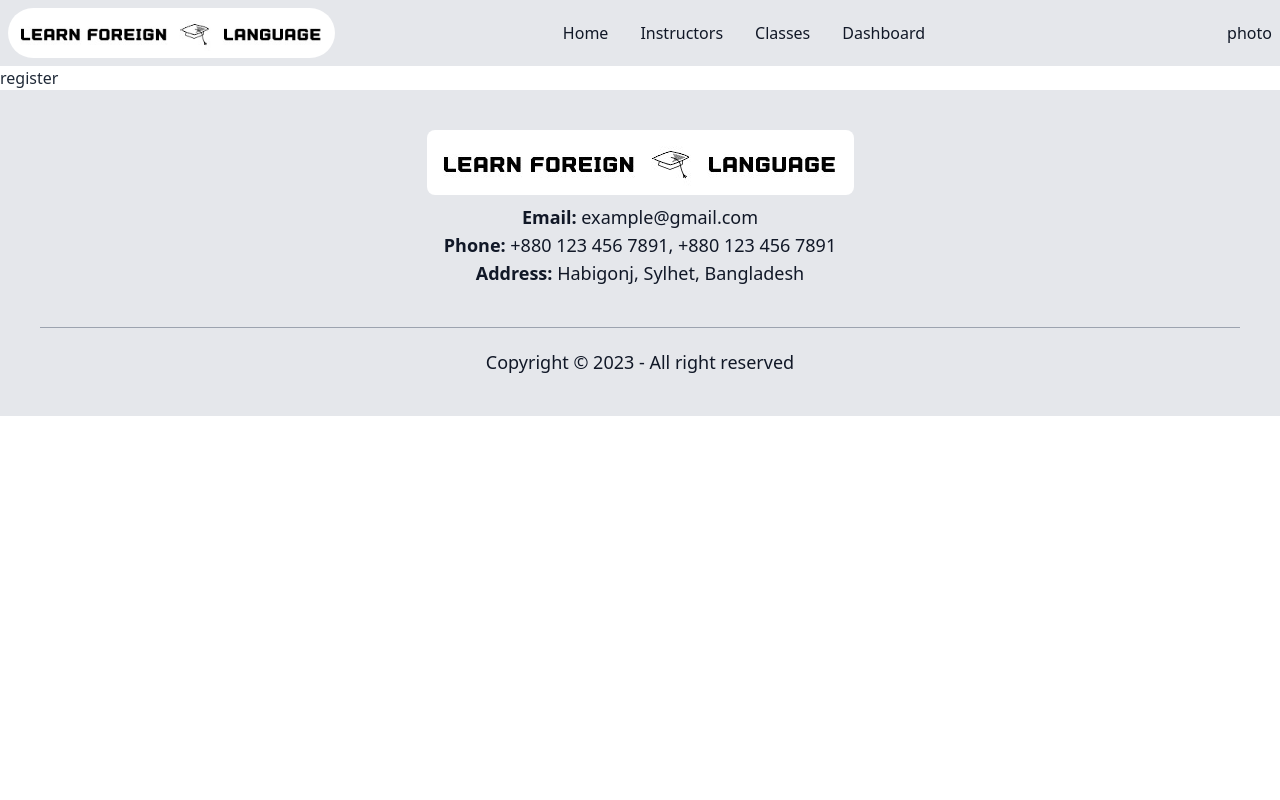
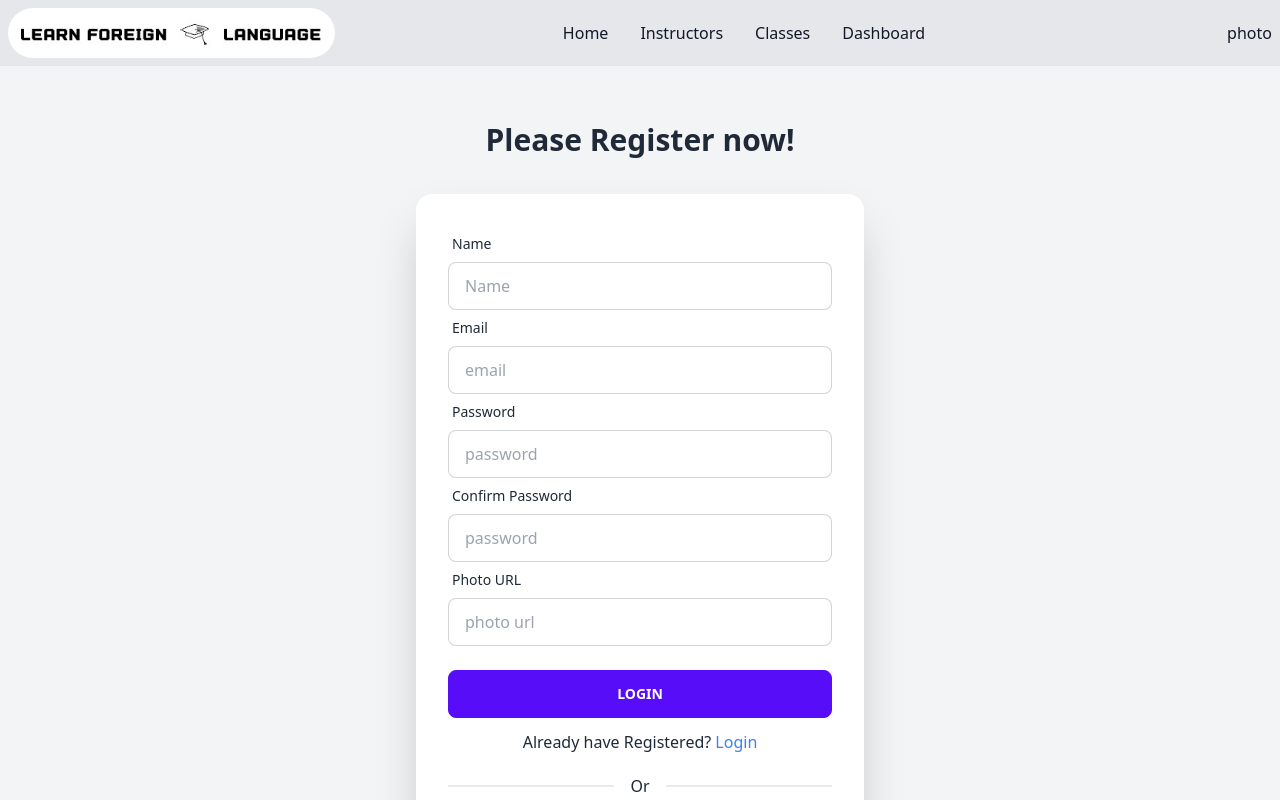
Before and after one commit to bzaman-tk/lms-client, a React (Vite) app: page /register in a window 1280 px wide. Shown: the top 800 px of the page. Built offline with nearby package versions, Linux system fonts and the light colour scheme.

Commit message:
register page done

```diff
--- a/package.json
+++ b/package.json
@@ -13,6 +13,7 @@
     "daisyui": "^2.51.6",
     "react": "^18.2.0",
     "react-dom": "^18.2.0",
+    "react-hook-form": "^7.44.3",
     "react-router-dom": "^6.11.1",
     "theme-change": "^2.5.0"
   },
--- a/src/components/pages/accounts/Login.jsx
+++ b/src/components/pages/accounts/Login.jsx
@@ -1,9 +1,49 @@
 import React from 'react';
+import { useForm } from 'react-hook-form';
+import { Link } from 'react-router-dom';
 
 const Login = () => {
+    const { register, handleSubmit, watch, formState: { errors } } = useForm();
+    const onSubmit = data => console.log(data);
+
     return (
-        <div>
-            login
+        <div className="hero min-h-[500px] bg-gray-100 py-10">
+            <div className="hero-content flex-col w-full">
+                <h1 className="text-3xl font-bold pb-5">Please Login now!</h1>
+                <div className="card shadow-2xl bg-base-100 w-full max-w-md">
+                    <div className="card-body">
+                        <form onSubmit={handleSubmit(onSubmit)}>
+                            <div className="form-control">
+                                <label className="label">
+                                    <span className="label-text">Email</span>
+                                </label>
+                                <input type="text" placeholder="email" className="input input-bordered"
+                                    {...register("email", { required: true })}
+                                />
+                            </div>
+                            <div className="form-control">
+                                <label className="label">
+                                    <span className="label-text">Password</span>
+                                </label>
+                                <input type="password"
+                                    {...register("password", { required: true })}
+                                    placeholder="password" className="input input-bordered" />
+                            </div>
+                            <div className="form-control mt-6">
+                                <input className="btn btn-primary" value='Login' type="submit" />
+                            </div>
+                            <p className='text-red-500'>
+                                {
+                                    (errors.email || errors.password) && <span>This field is required</span>
+                                }
+                            </p>
+                            <p className='mt-3 text-center'>Don't have an ID? <Link className='text-blue-500' to='/register'>Register</Link></p>
+                        </form>
+                        <div className="divider">Or</div>
+                        <button className="btn">google</button>
+                    </div>
+                </div>
+            </div>
         </div>
     );
 };
--- a/src/components/pages/accounts/Register.jsx
+++ b/src/components/pages/accounts/Register.jsx
@@ -1,10 +1,104 @@
-import React from 'react';
+import React, { useState } from 'react';
+import { useForm } from 'react-hook-form';
+import { Link } from 'react-router-dom';
 
 const Register = () => {
+    const [error, setError] = useState({})
+    const { register, handleSubmit, watch, formState: { errors } } = useForm();
+    const onSubmit = data => {
+        setError({})
+        if (data.password !== data.cpassword) {
+            setError({ type: 'repass', message: 'password did not matched' })
+            return;
+        }
+        console.log(data)
+    };
+
+    // console.log(watch('cpassword'));
+
     return (
-        <div>
-            register
-        </div>
+        <div className="hero min-h-[500px] bg-gray-100 py-10">
+            <div className="hero-content flex-col w-full">
+                <h1 className="text-3xl font-bold pb-5">Please Register now!</h1>
+                <div className="card shadow-2xl bg-base-100 w-full max-w-md">
+                    <div className="card-body">
+                        <form onSubmit={handleSubmit(onSubmit)}>
+                            <div className="form-control">
+                                <label className="label">
+                                    <span className="label-text">Name</span>
+                                </label>
+                                <input type="text" placeholder="Name" className="input input-bordered"
+                                    {...register("name", { required: true })}
+                                />
+                            </div>
+                            <div className="form-control">
+                                <label className="label">
+                                    <span className="label-text">Email</span>
+                                </label>
+                                <input type="text" placeholder="email" className="input input-bordered"
+                                    {...register("email", { required: true })}
+                                />
+                            </div>
+                            <div className="form-control">
+                                <label className="label">
+                                    <span className="label-text">Password</span>
+                                </label>
+                                <input type="password"
+                                    {...register("password", {
+                                        required: true,
+                                        minLength: 6,
+                                        pattern: /(?=.*[A-Z])(?=.*[!@#$&*])(?=.*[0-9])(?=.*[a-z])/
+                                    })}
+                                    placeholder="password" className="input input-bordered" />
+                                {
+                                    (errors?.password?.type === 'minLength') && <span className='block text-red-600 mt-3'>Password minmum length 6</span>
+                                }
+                                {
+                                    (errors?.password?.type === 'pattern') && <span className='block text-red-600 mt-3'>
+                                        a Number, One Uppercase, One Lowercase, a Special Carecter,
+                                    </span>
+                                }
+                            </div>
+                            <div className="form-control">
+                                <label className="label">
+                                    <span className="label-text">Confirm Password</span>
+                                </label>
+                                <input type="password"
+                                    {...register("cpassword", { required: true })}
+                                    placeholder="password" className="input input-bordered" />
+                                {
+                                    (error && error?.type === 'repass') && <span className="text-red-600 mt-3">
+                                        {error?.message}
+                                    </span>
+                                }
+                            </div>
+                            <div className="form-control">
+                                <label className="label">
+                                    <span className="label-text">Photo URL</span>
+                                </label>
+                                <input type="url"
+                                    {...register("photo", { required: true })}
+                                    placeholder="photo url" className="input input-bordered" />
+                            </div>
+                            <div className="form-control mt-6">
+                                <input className="btn btn-primary" value='Login' type="submit" />
+                            </div>
+                            <p className='text-red-500'>
+                                {
+                                    (errors.name || errors.email) && <span className='mt-3 block'>This field is required
+                                        {console.log(errors.password)}
+                                    </span>
+                                }
+
+                            </p>
+                            <p className='mt-3 text-center'>Already have Registered? <Link className='text-blue-500' to='/login'>Login</Link></p>
+                        </form>
+                        <div className="divider">Or</div>
+                        <button className="btn">google</button>
+                    </div>
+                </div>
+            </div>
+        </div >
     );
 };
 
```
Also changed, not shown: 1 other file (tests, documents, lock files or other folders).
